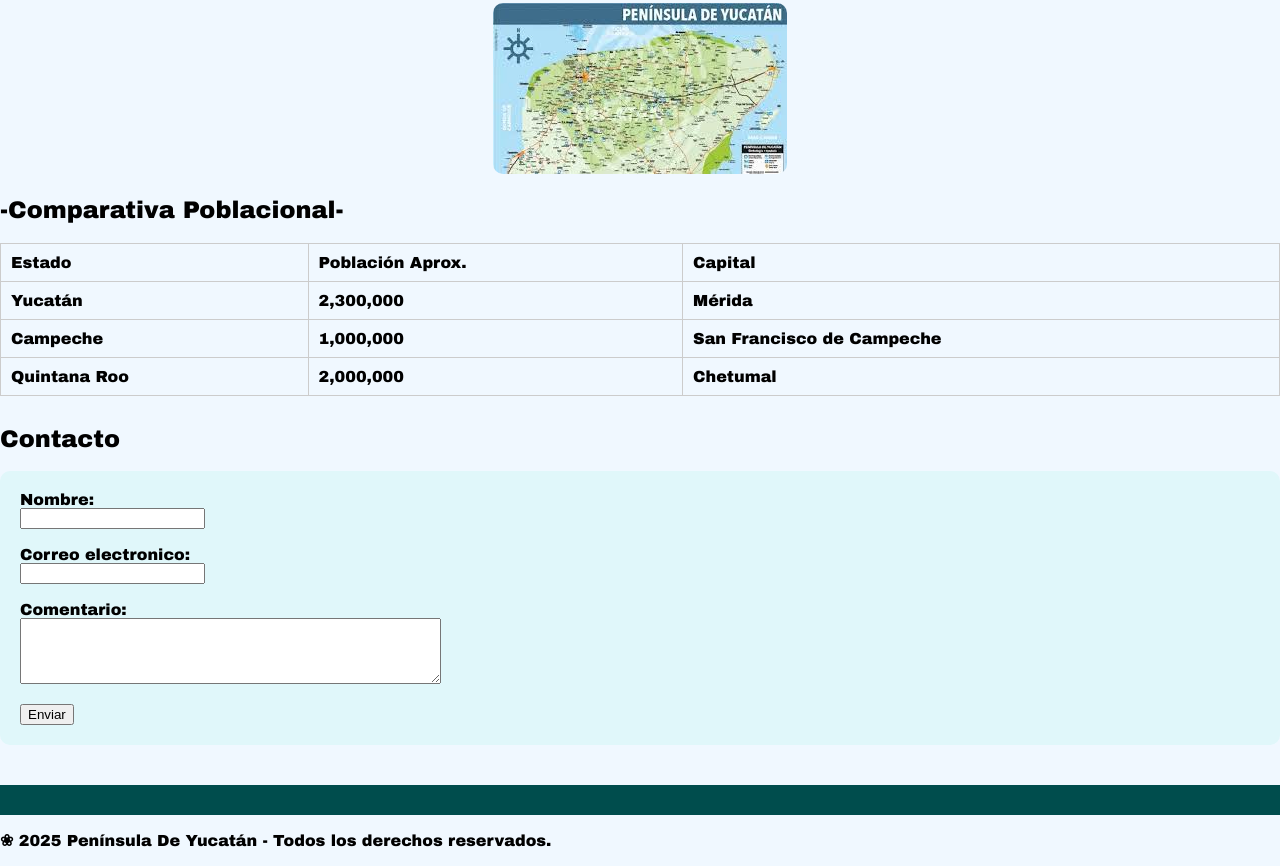
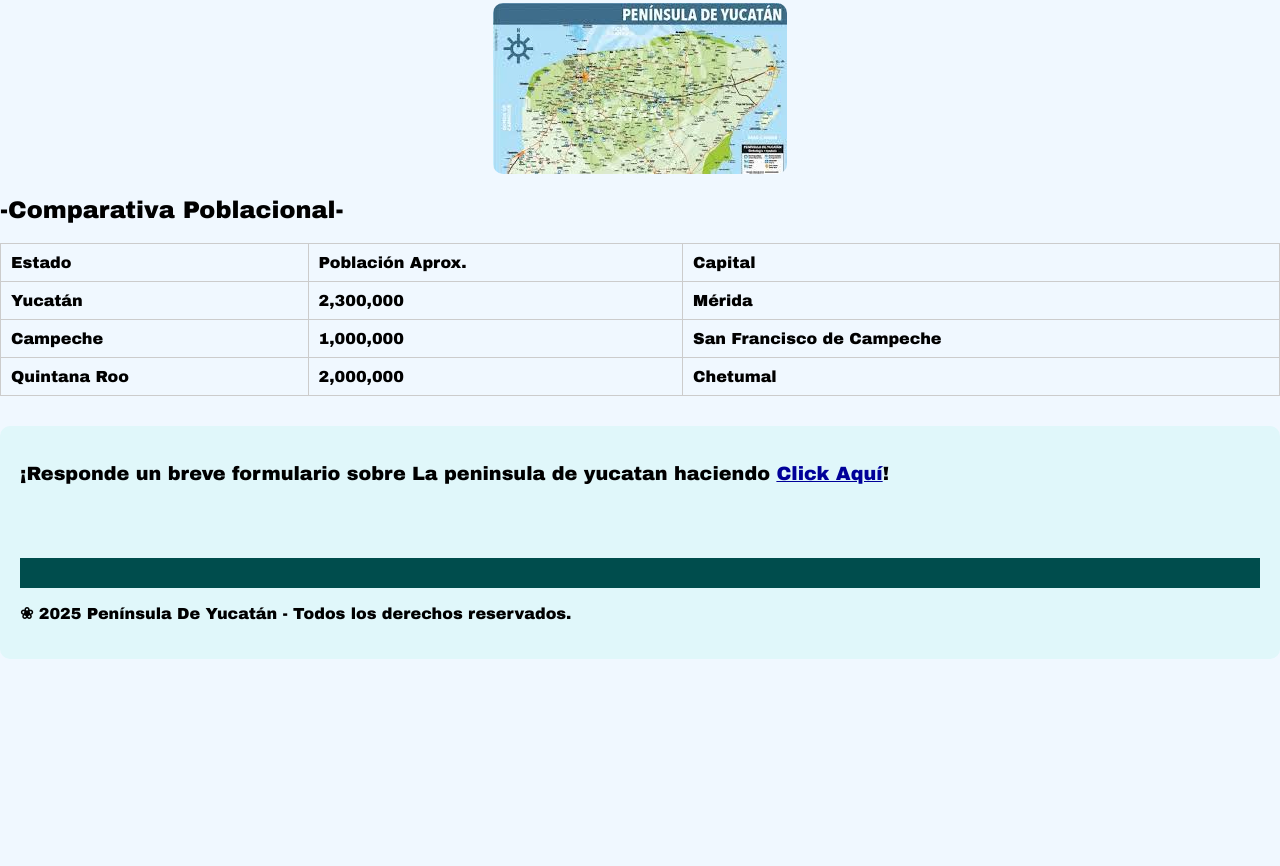
Before and after one commit to Takoshi-3d/Zelmy-Proyecto-Paginas-web, a plain HTML site: page index.html in a window 1280 px wide. Shown: the part 427-1293 px from the top of the page. After the commit the page ends 1086 px from the top, so only its background shows below. Drawn offline with Linux system fonts and the light colour scheme.

Commit message:
Update index.html
code

```diff
--- a/index.html
+++ b/index.html
@@ -135,23 +135,18 @@
       <td>2,000,000</td>
       <td>Chetumal</td>
     </tr>
-  </tbody>
+</tbody>
 </table>
-
-<section style="font-weight: bold; font-family: Arial Black;"> </section>
-<h2 style="font-weight: bold; font-family: Arial Black;">Contacto</h2>
-
-<form style="font-weight: bold; font-family: Arial Black;" action="enviar_formulario.php" method="post"> <label for="nombre">Nombre:</label><br>
-  <input id="nombre" name="nombre" required="" type="text"><br>
-  <br>
-  <label for="email">Correo electronico:</label><br>
-  <input id="email" name="email" required="" type="email"><br>
-  <br>
-  <label for="comentario">Comentario:</label><br>
-  <textarea id="comentario" name="comentario" rows="4" cols="50"></textarea><br>
-  <br>
-  <input value="Enviar" type="submit"> </form>
-
+<section style="font-weight: bold; font-family: Arial Black;"></section>
+<form style="font-weight: bold; font-family: Arial Black;"
+action="enviar_formulario.php" method="post"><br>
+<big><span style="font-family: Arial Black;">¡Responde un breve
+formulario sobre La peninsula de yucatan haciendo </span><a
+style="color: rgb(0, 0, 153);" href="Form%20Pen%C3%ADnsula.html"><span
+style="font-family: Arial Black;">Click Aquí</span></a><span
+style="font-family: Arial Black;">!</span><br>
+</big> <br>
+<br>
 <footer style="font-weight: bold; font-family: Arial Black;"> </footer>
 <p style="font-weight: bold; font-family: Arial Black;">❀ 2025
 Península De Yucatán - Todos los derechos reservados.</p>
```
